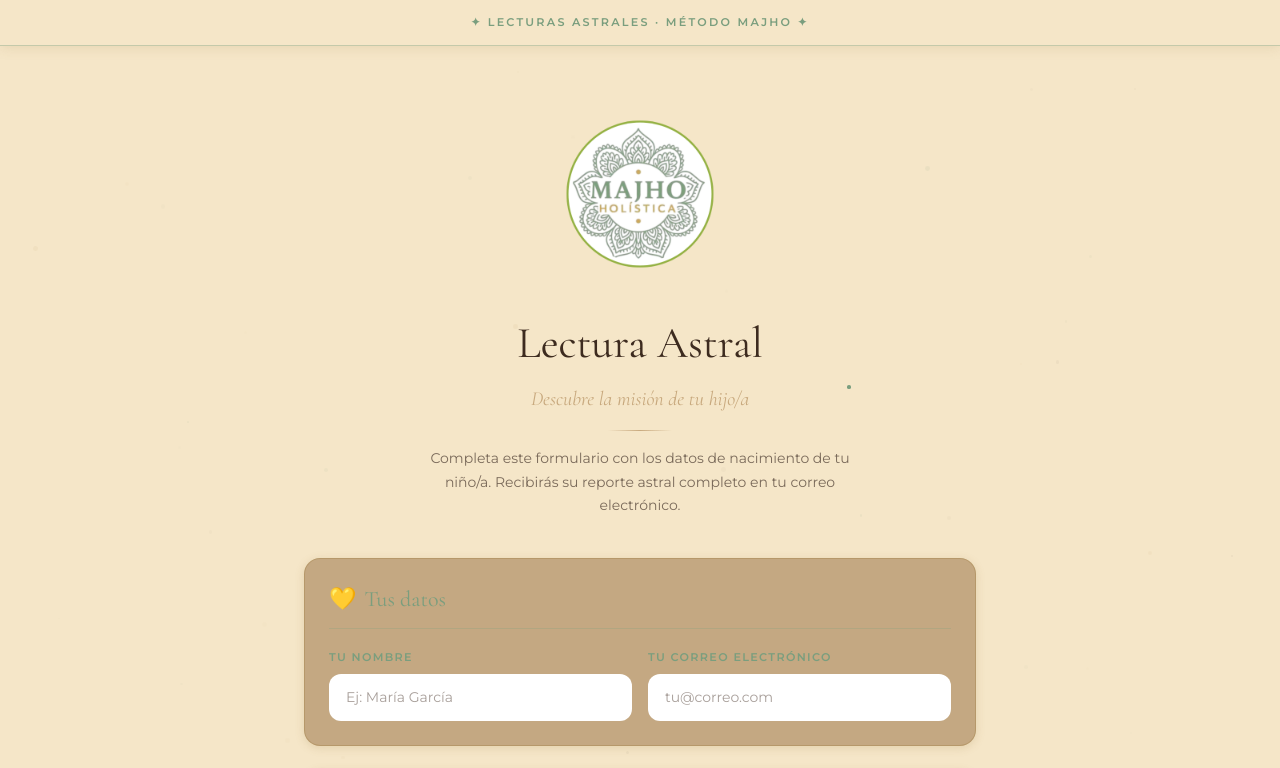
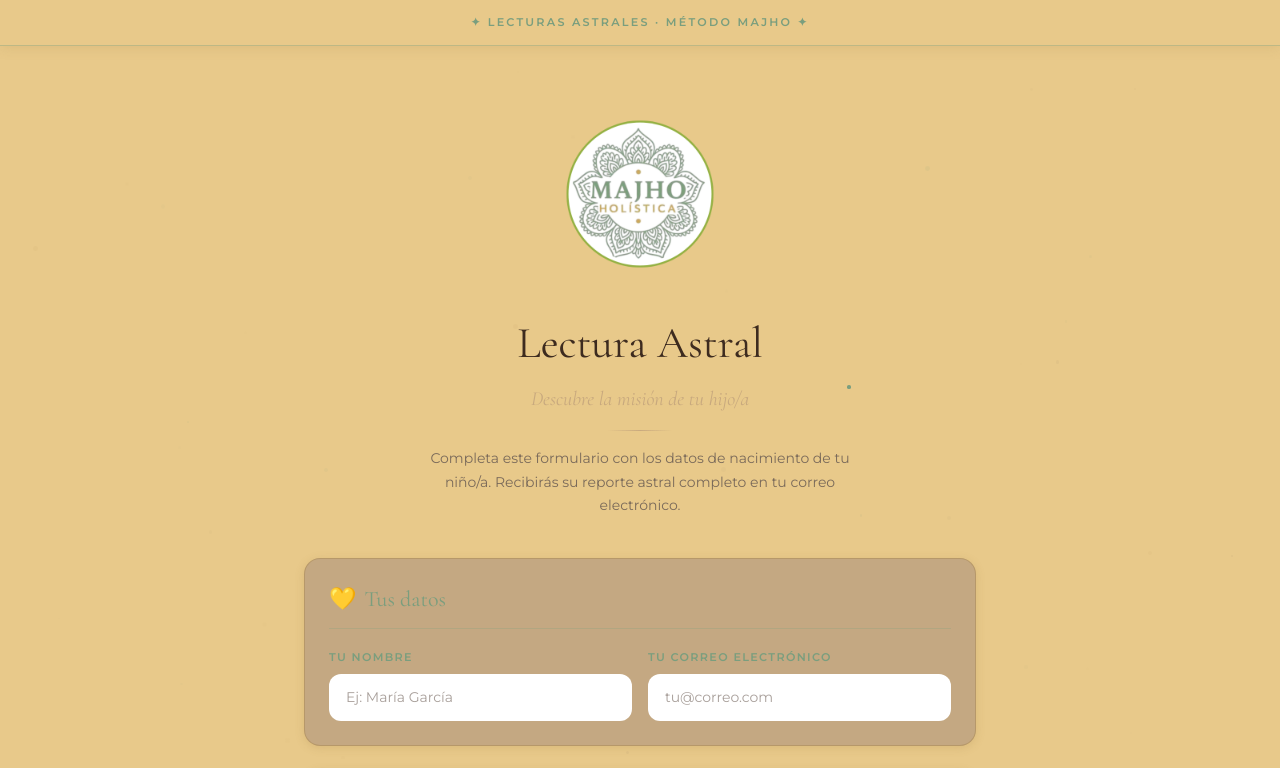
Before and after one commit to torresjhosue25millones-eng/lectura-majho-app, a React (Vite) app in the folder frontend/: page / in a window 1280 px wide. Shown: the top 768 px of the page. Built offline with nearby package versions, Linux system fonts and the light colour scheme.

Commit message:
feat: fondo dorado mas intenso #E8C98A

```diff
--- a/frontend/src/components/Header.tsx
+++ b/frontend/src/components/Header.tsx
@@ -3,7 +3,7 @@ export default function Header() {
     <header style={{
       padding: '0.875rem 1.5rem',
       borderBottom: '1.5px solid rgba(122, 158, 126, 0.4)',
-      backgroundColor: '#F5E6C8',
+      backgroundColor: '#E8C98A',
       backdropFilter: 'blur(8px)',
       position: 'sticky',
       top: 0,
--- a/frontend/src/index.css
+++ b/frontend/src/index.css
@@ -8,7 +8,7 @@
   }
 
   body {
-    background-color: #F5E6C8;
+    background-color: #E8C98A;
     color: #3D2B1F;
     min-height: 100vh;
     font-family: 'Montserrat', sans-serif;
```
